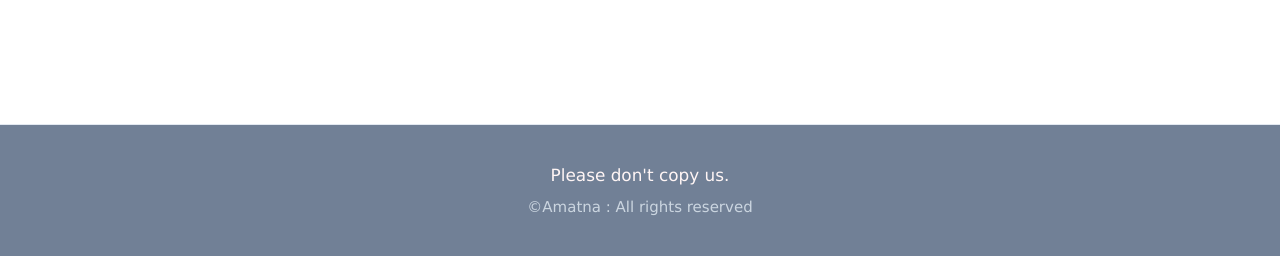
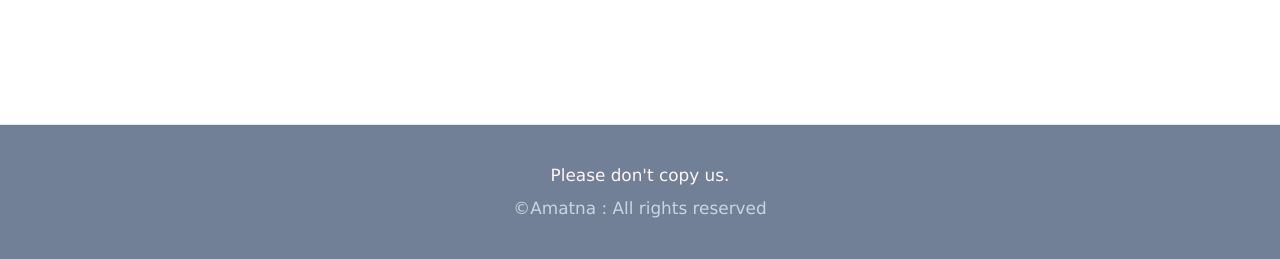
Before and after one commit to furtherdream/amatna, a Django app: page /restaurants/1/ in a window 1280 px wide. Shown: the part 3436-3695 px from the top of the page. Run offline with Django 3.2, Linux system fonts and the light colour scheme; tables that the repository leaves empty hold one stand-in row (Sample ...); style sheets or scripts are compiled from the project's sources; some libraries are stand-ins or nearby versions.

Commit message:
푸터랑 한줄평 크기 조정

```diff
--- a/templates/partials/footer.html
+++ b/templates/partials/footer.html
@@ -1,10 +1,10 @@
 {% load i18n %}
 <footer class="mx-auto text-center py-10 border-t font-medium bg-gray-600">
     <div class="flex flex-col">
-        <span class="text-red-100 text-lg mb-2">
+        <span class="text-red-100 sm:text-lg mb-2">
             {% trans "Please don't copy us." %}
         </span>
-        <span class="text-gray-400">&copy;{% trans "Amatna : All rights reserved" %}</span>
+        <span class="text-sm sm:text-lg text-gray-400">&copy;{% trans "Amatna : All rights reserved" %}</span>
     </div>
 
 </footer>
--- a/templates/restaurants/restaurant_detail.html
+++ b/templates/restaurants/restaurant_detail.html
@@ -204,10 +204,10 @@
                     </form>
                 {% else %}
                     <div class="flex flex-col sm:flex-row justify-end pb-10 pt-5 items-center">
-                        <span>{% trans 'If you sign up or log in, you can leave a comment.' %}</span>
-                        <div class="flex flex-row pt-6 sm:pt-0">
-                            <a href="{% url 'users:login' %}" class="text-black font-normal ml-3 px-4 py-3 rounded-xl border border-gray-200 shadow hover:shadow-xl" >{% trans 'Login' %}</a>
-                            <a href="{% url 'users:signup' %}" class="text-black font-normal ml-3 px-4 py-3 rounded-xl border border-gray-200 shadow hover:shadow-xl" >{% trans 'Sign up' %}</a>
+                        <span class="text-sm sm:text-base">{% trans 'If you sign up or log in, you can leave a comment.' %}</span>
+                        <div class="flex flex-row pt-3 sm:pt-0">
+                            <a href="{% url 'users:login' %}" class="text-sm sm:text-base text-black font-normal ml-3 px-4 sm:py-3 py-2 rounded-xl border border-gray-200 shadow hover:shadow-xl" >{% trans 'Login' %}</a>
+                            <a href="{% url 'users:signup' %}" class="text-sm sm:text-base text-black font-normal ml-3 px-4 sm:py-3 py-2 rounded-xl border border-gray-200 shadow hover:shadow-xl" >{% trans 'Sign up' %}</a>
                         </div>
                     </div>
                 {% endif %}
```
